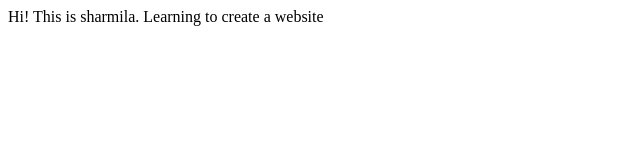
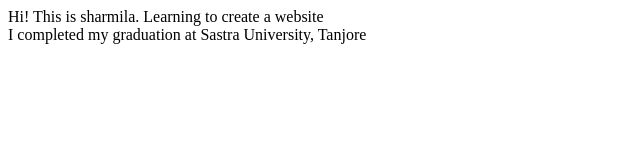
Before and after one commit to sharmivijay/sharmi-site, a plain HTML site: page index.html in a window 1280 px wide. Shown: the whole page, without its empty margins (0-640 px from the left). Drawn offline with Linux system fonts and the light colour scheme.

Commit message:
feat : Added education details

```diff
--- a/index.html
+++ b/index.html
@@ -8,5 +8,6 @@
 </head>
 <body>
     <div>Hi! This is sharmila. Learning to create a website</div>
+    <div>I completed my graduation at Sastra University, Tanjore</div>
 </body>
 </html>
```
